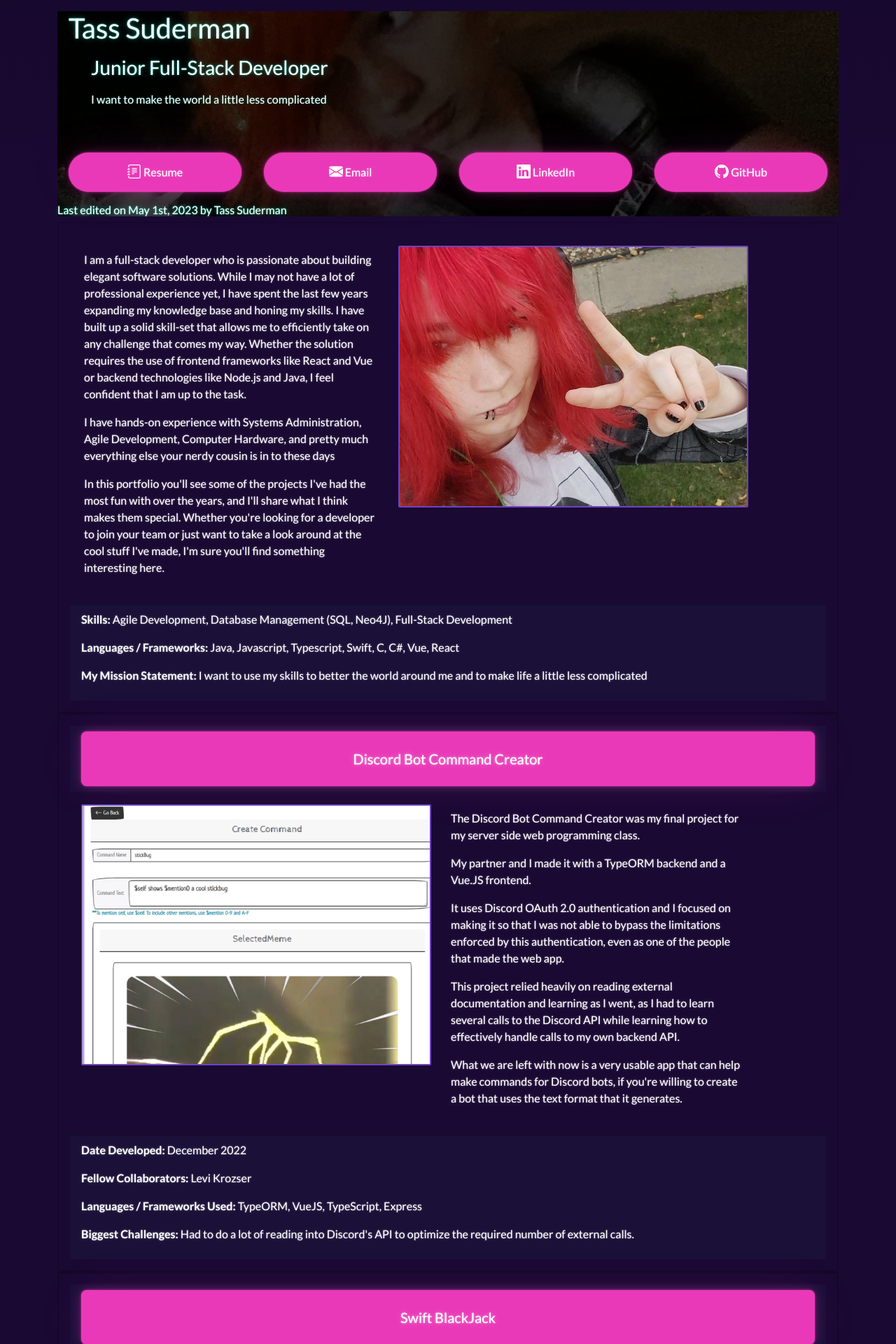
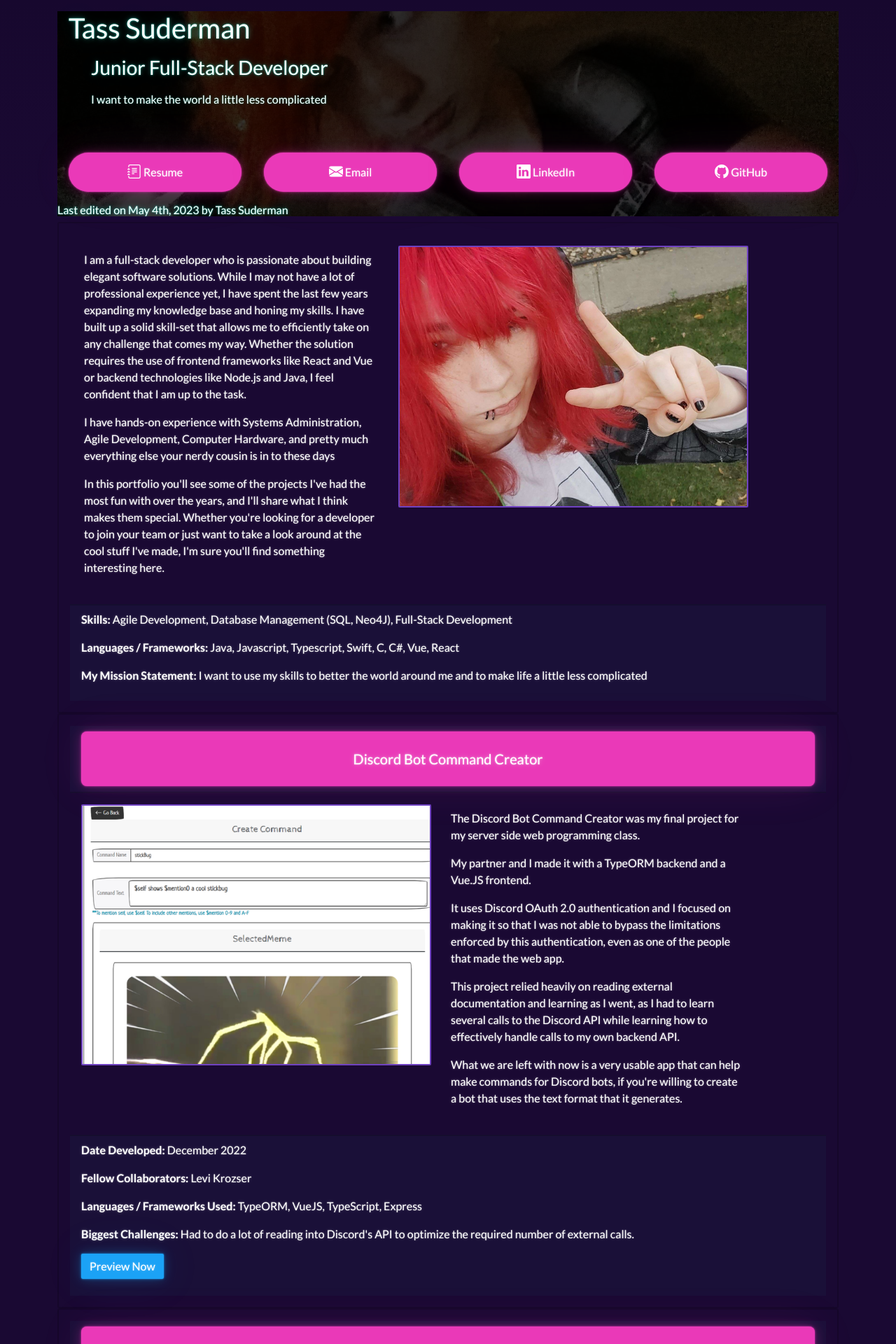
Before and after one commit to tass-suderman/portfolio, a Vue app: page /#/ in a window 1280 px wide. Shown: the top 1920 px of the page at 70% size. Built offline with nearby package versions, Linux system fonts and the light colour scheme.

Commit message:
Added external link to Discord Bot Command Preview Added comments to the expanding PortfolioItemCard's properties Set external links to open a new tab, rather than overwrite the current tab

```diff
--- a/src/components/ContactComponent.vue
+++ b/src/components/ContactComponent.vue
@@ -1,6 +1,6 @@
 <template>
   <div class="p-3 col-sm-12 col-12 col-md-6 col-lg-4, col-xl-3">
-    <b-button pill class="w-100 p-3" :href="destinationURL"><b-icon :icon="iconComponent"/> {{titleString}}</b-button>
+    <b-button pill class="w-100 p-3" target="_blank" :href="destinationURL"><b-icon :icon="iconComponent"/> {{titleString}}</b-button>
   </div>
 </template>
 
--- a/src/components/PortfolioItemCard.vue
+++ b/src/components/PortfolioItemCard.vue
@@ -3,7 +3,7 @@
     <b-card>
       <!--      Button and title -->
       <b-card-header v-if="!aboutMe">
-        <b-button class="w-100 p-4 m-0 h1" size="lg" :href="githubURL">{{titleString}}</b-button>
+        <b-button target="_blank" class="w-100 p-4 m-0 h1" size="lg" :href="githubURL">{{titleString}}</b-button>
       </b-card-header>
       <b-card-body class="container-fluid">
         <div class="row h-25">
@@ -34,7 +34,7 @@
         <p><b v-if="aboutMe">My Mission Statement: </b><b v-else>Biggest Challenges: </b>{{challenges}}</p>
         <p>
           <b-button class="bv-d-md-down-none" v-b-modal="iframeTitle" v-if="iframeURL" size="xl" variant="success">Preview Now</b-button>
-          <b-button class="bv-d-md-down-none" :href="externalLink" v-else-if="externalLink" size="xl" variant="info">Preview Now</b-button>
+          <b-button class="bv-d-md-down-none" target="_blank" :href="externalLink" v-else-if="externalLink" size="xl" variant="info">Preview Now</b-button>
         </p>
       </b-card-footer>
     </b-card>
@@ -45,7 +45,7 @@
       <p>{{iframeNote}}</p>
       <p class="d-flex flex-row justify-content-between">
         <b-button ontext-variant="info" @click="$bvModal.hide(iframeTitle)"><b-icon-arrow-left-circle-fill/> Return to Portfolio</b-button>
-        <b-button variant="info" v-if="externalLink" :href="externalLink">Visit This Version's Repo <b-icon-github/></b-button>
+        <b-button variant="info" v-if="externalLink" target="_blank" :href="externalLink">Visit This Version's Repo <b-icon-github/></b-button>
       </p>
     </b-modal>
   </b-list-group-item>
@@ -56,38 +56,56 @@ import { Prop, Component, Vue } from 'vue-property-decorator';
 
 @Component({})
 export default class PortfolioItemCard extends Vue {
+  // Title of portfolio item
   @Prop() readonly titleString!: string
 
+  // Link to portfolio item repository
   @Prop() readonly githubURL!: string
 
+  // Link to paths of screenshots of the portfolio item
   @Prop() readonly imagePaths!: string[]
 
+  // Description of portfolio item; each string is a paragraph
   @Prop() readonly description!: string[]
 
+  // Whether to place the images on the left side
   @Prop() readonly left!: boolean
 
+  // Dates the item was worked on
   @Prop() readonly date!: string
 
+  // Languages and frameworks used for the portfolio item
   @Prop() readonly languages!: string
 
+  // Big challenges in the portfolio item
   @Prop() readonly challenges!: string
 
+  // List of fellow collaborators on this project
+  @Prop() readonly collaborators!: string
+
+  // URL of an iFrame to be used to demonstrate the item
   @Prop() readonly iframeURL!: string
 
+  // Title of iFrame window in previews
   @Prop() readonly iframeTitle!: string
 
+  // Note to place below iFrame for a brief description
   @Prop() readonly iframeNote!: string
 
+  // Width of iFrame
   @Prop() readonly iframeWidth!: string
 
+  // Height of iFrame
   @Prop() readonly iframeHeight!: string
 
+  // Size of iFrame Modal
   @Prop() readonly iframeModalSize!: string
 
+  // Set to true if this is a non-item, and is instead an about me section
   @Prop() readonly aboutMe!: boolean
 
-  @Prop() readonly collaborators!: string
-
+  // External link --> if iFrame provided, links to the iFrame version's repo
+  // If no iFrame provided, links to an external site
   @Prop() readonly externalLink!: string
 }
 
--- a/src/views/HomeView.vue
+++ b/src/views/HomeView.vue
@@ -13,7 +13,7 @@
           <ContactComponent destination-u-r-l="docs/tass-suderman-resume.pdf" title-string="Resume" icon-component="journal-text"/>
         </div>
 
-        <h6>Last edited on May 1st, 2023 by Tass Suderman</h6>
+        <h6>Last edited on May 4th, 2023 by Tass Suderman</h6>
       </div>
 
     </b-jumbotron>
@@ -55,6 +55,7 @@
                        languages="TypeORM, VueJS, TypeScript, Express"
                        challenges="Had to do a lot of reading into Discord's API to optimize the required number of external calls."
                        collaborators="Levi Krozser"
+                       external-link="https://discord-command-client.tass-suderman.ca"
     />
 
     <PortfolioItemCard title-string="Swift BlackJack"
```
